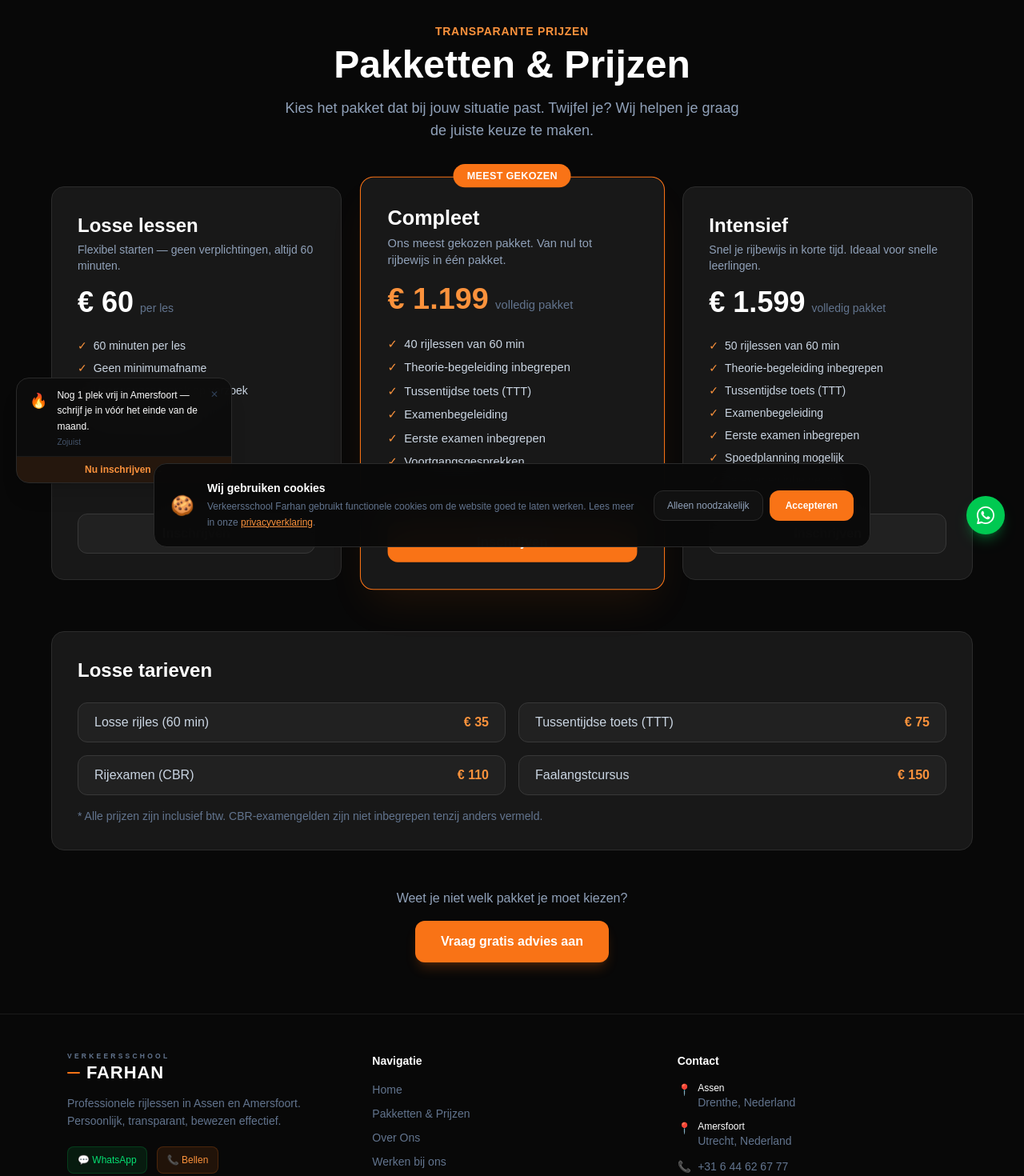
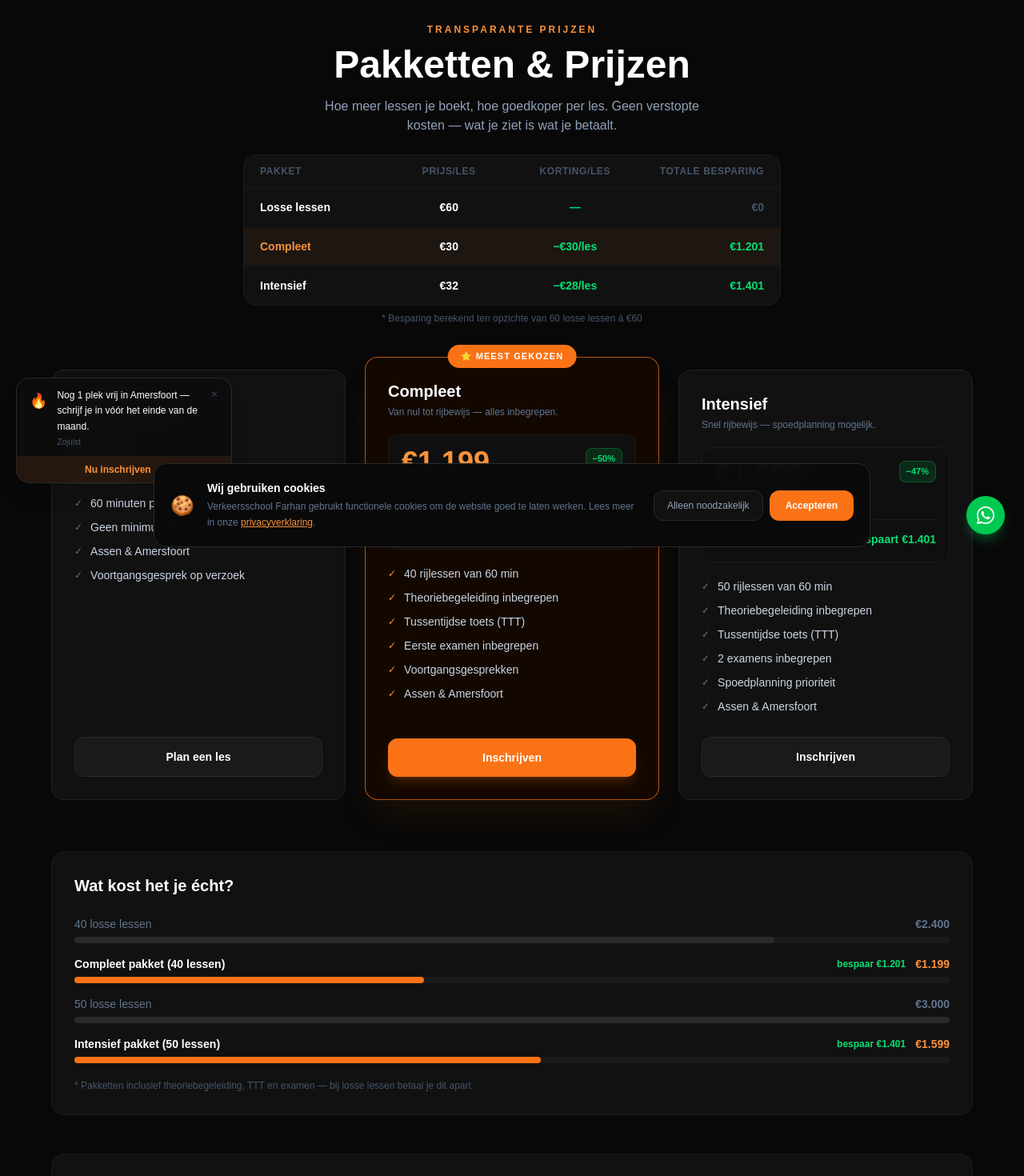
Before and after one commit to Aligh2209/verkeersschool-farhan, a Next.js app: page /pakketten in a window 1280 px wide. Shown: the part 100-1570 px from the top of the page at 80% size. Built offline with nearby package versions, Linux system fonts and the light colour scheme.

Commit message:
Prijzen geoptimaliseerd: besparingen, doorgestreept, per-les vergelijking

```diff
--- a/app/page.tsx
+++ b/app/page.tsx
@@ -608,7 +608,7 @@ export default function HomePage() {
 
                     {/* CTA */}
                     <Link
-                      href="/contact"
+                      href="/boeken"
                       className={`block text-center font-bold py-3.5 rounded-xl transition-all text-sm ${
                         p.top
                           ? 'bg-coral-500 hover:bg-coral-600 text-white shadow-lg shadow-coral-500/25 hover:-translate-y-0.5'
--- a/app/pakketten/page.tsx
+++ b/app/pakketten/page.tsx
@@ -1,146 +1,273 @@
 import Link from 'next/link'
+import type { Metadata } from 'next'
+
+export const metadata: Metadata = {
+  title: 'Pakketten & Prijzen | Verkeersschool Farhan',
+  description: 'Bekijk de rijlespakketten van Verkeersschool Farhan. Losse les €60 · Compleet €1.199 (bespaar €1.201) · Intensief €1.599 (bespaar €1.401).',
+}
+
+const LOS_PRIJS = 60
 
 const pakketten = [
   {
     naam: 'Losse lessen',
-    prijs: '€ 60',
-    perLes: 'per les',
-    omschrijving: 'Flexibel starten — geen verplichtingen, altijd 60 minuten.',
+    totaal: null,
+    aantalLessen: null,
+    perLes: 60,
+    besparing: 0,
+    besparingPct: 0,
+    sub: 'Flexibel — geen verplichtingen.',
+    badge: null,
     functies: [
       '60 minuten per les',
       'Geen minimumafname',
+      'Assen & Amersfoort',
       'Voortgangsgesprek op verzoek',
-      'Assen & Amersfoort',
     ],
+    cta: 'Plan een les',
     populair: false,
   },
   {
     naam: 'Compleet',
-    prijs: '€ 1.199',
-    perLes: 'volledig pakket',
-    omschrijving: 'Ons meest gekozen pakket. Van nul tot rijbewijs in één pakket.',
+    totaal: 1199,
+    aantalLessen: 40,
+    perLes: Math.round(1199 / 40),
+    besparing: 40 * 60 - 1199,
+    besparingPct: Math.round(((40 * 60 - 1199) / (40 * 60)) * 100),
+    sub: 'Van nul tot rijbewijs — alles inbegrepen.',
+    badge: 'Meest gekozen',
     functies: [
       '40 rijlessen van 60 min',
-      'Theorie-begeleiding inbegrepen',
+      'Theoriebegeleiding inbegrepen',
       'Tussentijdse toets (TTT)',
-      'Examenbegeleiding',
       'Eerste examen inbegrepen',
       'Voortgangsgesprekken',
+      'Assen & Amersfoort',
     ],
+    cta: 'Inschrijven',
     populair: true,
   },
   {
     naam: 'Intensief',
-    prijs: '€ 1.599',
-    perLes: 'volledig pakket',
-    omschrijving: 'Snel je rijbewijs in korte tijd. Ideaal voor snelle leerlingen.',
+    totaal: 1599,
+    aantalLessen: 50,
+    perLes: Math.round(1599 / 50),
+    besparing: 50 * 60 - 1599,
+    besparingPct: Math.round(((50 * 60 - 1599) / (50 * 60)) * 100),
+    sub: 'Snel rijbewijs — spoedplanning mogelijk.',
+    badge: null,
     functies: [
       '50 rijlessen van 60 min',
-      'Theorie-begeleiding inbegrepen',
+      'Theoriebegeleiding inbegrepen',
       'Tussentijdse toets (TTT)',
-      'Examenbegeleiding',
-      'Eerste examen inbegrepen',
-      'Spoedplanning mogelijk',
-      '2e examen inbegrepen',
+      '2 examens inbegrepen',
+      'Spoedplanning prioriteit',
+      'Assen & Amersfoort',
     ],
+    cta: 'Inschrijven',
     populair: false,
   },
 ]
 
 const extras = [
-  { naam: 'Losse rijles (60 min)', prijs: '€ 35' },
-  { naam: 'Tussentijdse toets (TTT)', prijs: '€ 75' },
-  { naam: 'Rijexamen (CBR)', prijs: '€ 110' },
-  { naam: 'Faalangstcursus', prijs: '€ 150' },
+  { naam: 'Losse rijles (60 min)', prijs: '€60' },
+  { naam: 'Tussentijdse toets (TTT)', prijs: '€75' },
+  { naam: 'Rijexamen (CBR aanvraag)', prijs: '€110' },
+  { naam: 'Faalangstbegeleiding', prijs: '€150' },
 ]
 
 export default function PakkettenPage() {
   return (
-    <div className="min-h-screen bg-navy-950 py-16 px-4">
+    <div className="min-h-screen bg-[#080808] py-16 px-4">
       <div className="max-w-6xl mx-auto">
-        <div className="text-center mb-14">
-          <p className="text-coral-400 font-semibold text-sm uppercase tracking-wider mb-2">Transparante prijzen</p>
+
+        {/* Header */}
+        <div className="text-center mb-6">
+          <p className="text-coral-400 text-xs font-bold uppercase tracking-[0.25em] mb-3">Transparante prijzen</p>
           <h1 className="text-4xl md:text-5xl font-extrabold text-white mb-4">
             Pakketten &amp; Prijzen
           </h1>
-          <p className="text-slate-400 text-lg max-w-xl mx-auto">
-            Kies het pakket dat bij jouw situatie past. Twijfel je? Wij helpen je graag de juiste keuze te maken.
+          <p className="text-slate-400 max-w-lg mx-auto">
+            Hoe meer lessen je boekt, hoe goedkoper per les. Geen verstopte kosten — wat je ziet is wat je betaalt.
           </p>
         </div>
 
-        {/* Pakketten */}
-        <div className="grid grid-cols-1 md:grid-cols-3 gap-8 mb-16">
+        {/* Korting tabel */}
+        <div className="max-w-2xl mx-auto mb-14">
+          <div className="bg-[#111] border border-[#1a1a1a] rounded-2xl overflow-hidden">
+            <div className="grid grid-cols-4 text-xs font-bold uppercase tracking-wider text-slate-600 border-b border-[#1a1a1a] px-5 py-3">
+              <span>Pakket</span>
+              <span className="text-center">Prijs/les</span>
+              <span className="text-center">Korting/les</span>
+              <span className="text-right">Totale besparing</span>
+            </div>
+            {pakketten.map(p => (
+              <div key={p.naam} className={`grid grid-cols-4 items-center px-5 py-3.5 border-b border-[#111] last:border-0 ${p.populair ? 'bg-coral-500/5' : ''}`}>
+                <span className={`text-sm font-semibold ${p.populair ? 'text-coral-400' : 'text-white'}`}>
+                  {p.naam}
+                </span>
+                <span className="text-center text-sm font-bold text-white">
+                  €{p.perLes}
+                </span>
+                <span className="text-center text-sm font-bold text-green-400">
+                  {p.besparing > 0 ? `−€${LOS_PRIJS - p.perLes}/les` : '—'}
+                </span>
+                <span className="text-right text-sm font-extrabold">
+                  {p.besparing > 0
+                    ? <span className="text-green-400">€{p.besparing.toLocaleString('nl')}</span>
+                    : <span className="text-slate-600">€0</span>}
+                </span>
+              </div>
+            ))}
+          </div>
+          <p className="text-slate-600 text-xs text-center mt-2">
+            * Besparing berekend ten opzichte van {LOS_PRIJS} losse lessen à €{LOS_PRIJS}
+          </p>
+        </div>
+
+        {/* Pakket kaarten */}
+        <div className="grid grid-cols-1 md:grid-cols-3 gap-6 mb-16">
           {pakketten.map((p) => (
-            <div
-              key={p.naam}
-              className={`relative rounded-2xl p-8 flex flex-col border transition-all ${
+            <div key={p.naam} className={`relative rounded-2xl flex flex-col border transition-all ${
               p.populair
-                  ? 'bg-navy-800 border-coral-500 shadow-2xl shadow-coral-500/10 scale-105'
-                  : 'bg-navy-800 border-navy-600 hover:border-coral-500/50'
-              }`}
-            >
-              {p.populair && (
-                <span className="absolute -top-4 left-1/2 -translate-x-1/2 bg-coral-500 text-white text-xs font-bold px-4 py-1.5 rounded-full uppercase tracking-wide">
-                  Meest gekozen
+                ? 'bg-[#130800] border-coral-500/70 shadow-2xl shadow-coral-500/10 md:-mt-4'
+                : 'bg-[#111] border-[#222] hover:border-[#333]'
+            }`}>
+
+              {p.badge && (
+                <div className="absolute -top-4 left-1/2 -translate-x-1/2 bg-coral-500 text-white text-[11px] font-bold px-4 py-1.5 rounded-full uppercase tracking-widest whitespace-nowrap">
+                  ⭐ {p.badge}
+                </div>
+              )}
+
+              <div className="p-7 flex flex-col h-full">
+                {/* Naam + sub */}
+                <h2 className="text-xl font-extrabold text-white mb-1">{p.naam}</h2>
+                <p className="text-slate-500 text-xs mb-5">{p.sub}</p>
+
+                {/* Prijs blok */}
+                {p.totaal ? (
+                  <div className="bg-[#0f0f0f] rounded-xl p-4 mb-5 border border-[#1a1a1a]">
+                    <div className="flex items-start justify-between mb-2">
+                      <div>
+                        <span className={`text-4xl font-extrabold leading-none ${p.populair ? 'text-coral-400' : 'text-white'}`}>
+                          €{p.totaal.toLocaleString('nl')}
+                        </span>
+                        <span className="text-slate-500 text-xs ml-2">totaal</span>
+                      </div>
+                      {p.besparing > 0 && (
+                        <span className="bg-green-500/15 border border-green-500/30 text-green-400 text-[11px] font-bold px-2 py-1 rounded-lg whitespace-nowrap">
+                          −{p.besparingPct}%
                         </span>
                       )}
-              <h2 className="text-2xl font-bold text-white mb-1">{p.naam}</h2>
-              <p className="text-sm text-slate-400 mb-4">{p.omschrijving}</p>
-              <div className="mb-6">
-                <span className={`text-4xl font-extrabold ${p.populair ? 'text-coral-400' : 'text-white'}`}>
-                  {p.prijs}
+                    </div>
+                    <div className="flex items-center justify-between text-xs">
+                      <span className="text-slate-500">
+                        <span className="text-white font-bold">€{p.perLes}</span> per les
+                        <span className="text-slate-600 ml-1">(i.p.v. €{LOS_PRIJS})</span>
                       </span>
-                <span className="text-sm text-slate-500 ml-2">{p.perLes}</span>
                     </div>
-              <ul className="space-y-2 mb-8 flex-1">
-                {p.functies.map((f) => (
-                  <li key={f} className="flex items-center gap-2 text-sm">
-                    <span className="text-coral-400">✓</span>
-                    <span className="text-slate-300">{f}</span>
+                    {p.besparing > 0 && (
+                      <div className="mt-3 pt-3 border-t border-[#1a1a1a] flex items-center justify-between">
+                        <span className="text-slate-500 text-xs">{p.aantalLessen} × €{LOS_PRIJS} los =</span>
+                        <div className="text-right">
+                          <span className="text-slate-500 text-xs line-through">€{(p.aantalLessen! * LOS_PRIJS).toLocaleString('nl')}</span>
+                          <span className="text-green-400 font-extrabold text-sm ml-2">Je bespaart €{p.besparing.toLocaleString('nl')}</span>
+                        </div>
+                      </div>
+                    )}
+                  </div>
+                ) : (
+                  <div className="mb-5">
+                    <span className="text-4xl font-extrabold text-white">€{p.perLes}</span>
+                    <span className="text-slate-500 text-sm ml-2">per les</span>
+                  </div>
+                )}
+
+                {/* Features */}
+                <ul className="space-y-2.5 mb-7 flex-1">
+                  {p.functies.map(f => (
+                    <li key={f} className="flex items-center gap-2.5 text-sm text-slate-300">
+                      <span className={`text-xs shrink-0 ${p.populair ? 'text-coral-400' : 'text-slate-500'}`}>✓</span>
+                      {f}
                     </li>
                   ))}
                 </ul>
-              <Link
-                href="/contact"
-                className={`block text-center font-semibold py-3 rounded-xl transition-colors ${
+
+                {/* CTA */}
+                <Link href="/boeken"
+                  className={`block text-center font-bold py-3.5 rounded-xl transition-all text-sm ${
                     p.populair
-                    ? 'bg-coral-500 hover:bg-coral-600 text-white'
-                    : 'bg-navy-700 hover:bg-navy-600 text-white border border-navy-500'
-                }`}
-              >
-                Inschrijven
+                      ? 'bg-coral-500 hover:bg-coral-600 text-white shadow-lg shadow-coral-500/20'
+                      : 'bg-[#1a1a1a] hover:bg-[#222] border border-[#2a2a2a] text-white'
+                  }`}>
+                  {p.cta}
                 </Link>
+              </div>
             </div>
           ))}
         </div>
 
+        {/* Besparingsgrafiek */}
+        <div className="bg-[#111] border border-[#1a1a1a] rounded-2xl p-7 mb-12">
+          <h2 className="text-white font-extrabold text-xl mb-6">Wat kost het je écht?</h2>
+          <div className="space-y-4">
+            {[
+              { label: '40 losse lessen', bedrag: 40 * LOS_PRIJS, highlight: false },
+              { label: 'Compleet pakket (40 lessen)', bedrag: 1199, highlight: true, besparing: 40 * LOS_PRIJS - 1199 },
+              { label: '50 losse lessen', bedrag: 50 * LOS_PRIJS, highlight: false },
+              { label: 'Intensief pakket (50 lessen)', bedrag: 1599, highlight: true, besparing: 50 * LOS_PRIJS - 1599 },
+            ].map(row => (
+              <div key={row.label}>
+                <div className="flex items-center justify-between mb-1.5">
+                  <span className={`text-sm ${row.highlight ? 'text-white font-semibold' : 'text-slate-500'}`}>
+                    {row.label}
+                  </span>
+                  <div className="flex items-center gap-3">
+                    {row.besparing && (
+                      <span className="text-green-400 text-xs font-bold">
+                        bespaar €{row.besparing.toLocaleString('nl')}
+                      </span>
+                    )}
+                    <span className={`text-sm font-bold ${row.highlight ? 'text-coral-400' : 'text-slate-500'}`}>
+                      €{row.bedrag.toLocaleString('nl')}
+                    </span>
+                  </div>
+                </div>
+                <div className="w-full bg-[#1a1a1a] rounded-full h-2">
+                  <div
+                    className={`h-2 rounded-full transition-all ${row.highlight ? 'bg-coral-500' : 'bg-[#2a2a2a]'}`}
+                    style={{ width: `${(row.bedrag / (50 * LOS_PRIJS)) * 100}%` }}
+                  />
+                </div>
+              </div>
+            ))}
+          </div>
+          <p className="text-slate-600 text-xs mt-5">
+            * Pakketten inclusief theoriebegeleiding, TTT en examen — bij losse lessen betaal je dit apart
+          </p>
+        </div>
+
         {/* Losse tarieven */}
-        <div className="bg-navy-800 border border-navy-600 rounded-2xl p-8">
-          <h2 className="text-2xl font-bold text-white mb-6">Losse tarieven</h2>
-          <div className="grid grid-cols-1 sm:grid-cols-2 gap-4">
-            {extras.map((e) => (
-              <div
-                key={e.naam}
-                className="flex justify-between items-center bg-navy-700 rounded-xl px-5 py-3 border border-navy-500"
-              >
-                <span className="text-slate-300">{e.naam}</span>
+        <div className="bg-[#111] border border-[#1a1a1a] rounded-2xl p-7 mb-10">
+          <h2 className="text-white font-bold text-lg mb-5">Losse tarieven</h2>
+          <div className="grid grid-cols-1 sm:grid-cols-2 gap-3">
+            {extras.map(e => (
+              <div key={e.naam} className="flex justify-between items-center bg-[#1a1a1a] rounded-xl px-5 py-3 border border-[#222]">
+                <span className="text-slate-300 text-sm">{e.naam}</span>
                 <span className="text-coral-400 font-bold">{e.prijs}</span>
               </div>
             ))}
           </div>
-          <p className="text-slate-500 text-sm mt-4">
-            * Alle prijzen zijn inclusief btw. CBR-examengelden zijn niet inbegrepen tenzij anders vermeld.
-          </p>
+          <p className="text-slate-600 text-xs mt-4">* Inclusief btw. CBR-examengeld (rijexamen) niet inbegrepen bij losse lessen.</p>
         </div>
 
         {/* CTA */}
-        <div className="text-center mt-12">
-          <p className="text-slate-400 mb-4">Weet je niet welk pakket je moet kiezen?</p>
-          <Link
-            href="/contact"
-            className="bg-coral-500 hover:bg-coral-600 text-white font-bold px-8 py-3.5 rounded-xl transition-colors inline-block shadow-lg shadow-coral-500/20"
-          >
-            Vraag gratis advies aan
+        <div className="text-center">
+          <p className="text-slate-500 mb-4 text-sm">Weet je niet welk pakket bij jou past?</p>
+          <Link href="/boeken"
+            className="bg-coral-500 hover:bg-coral-600 text-white font-bold px-8 py-4 rounded-xl transition-colors inline-block shadow-lg shadow-coral-500/20 hover:-translate-y-0.5">
+            🚗 Begin met een proefles — €60
           </Link>
         </div>
       </div>
```
Lines whose indentation alone changed are shown as unchanged.
